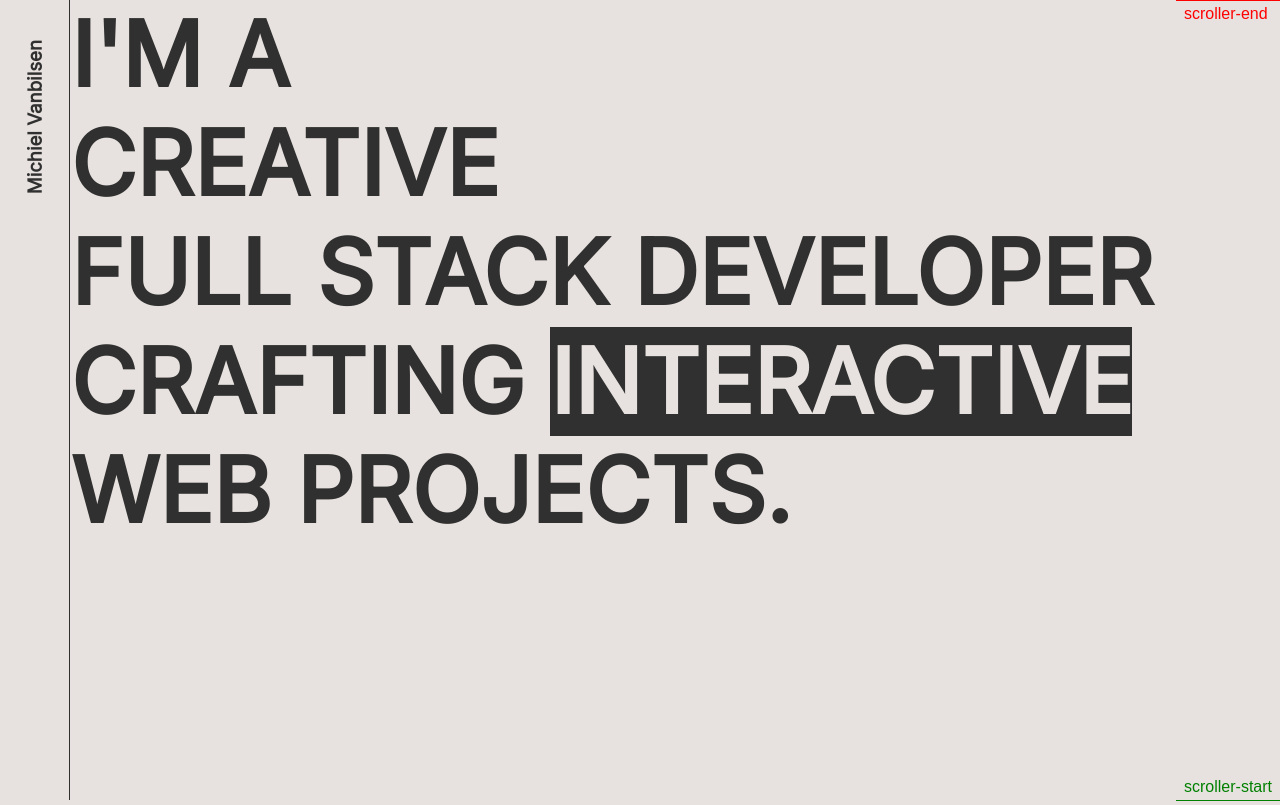
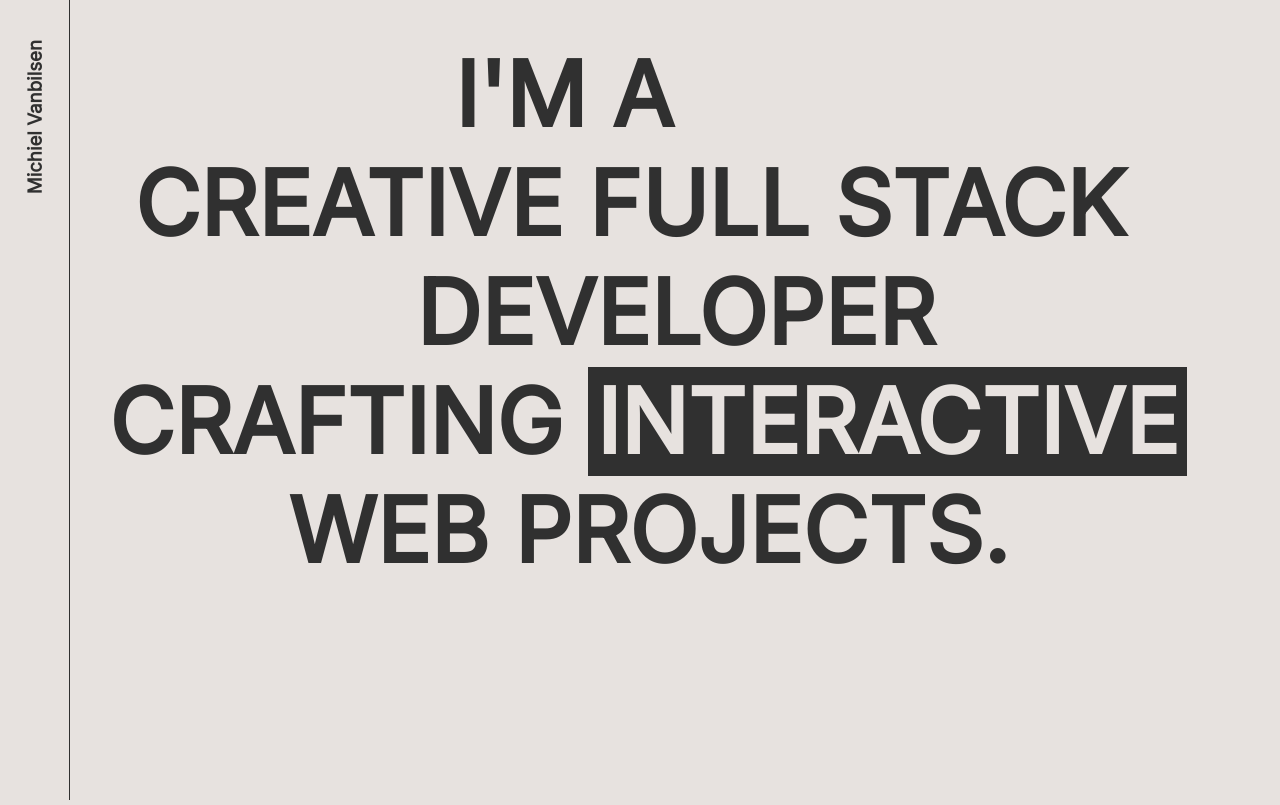
Before and after one commit to MichielVanbilsen/Portfolio-website, a website built with Vite: page src/index.html in a window 1280 px wide. Shown: the top 805 px of the page. Built offline with nearby package versions, Linux system fonts and the light colour scheme; no server answers.

Commit message:
added ey-catcher scrolltrigger and spacing

```diff
--- a/src/gsap.js
+++ b/src/gsap.js
@@ -4,6 +4,28 @@ import { ScrollTrigger } from "gsap/all";
 gsap.registerPlugin(ScrollTrigger);
 
 // EYE CATCHER
+gsap.to("#element1, #element3, #element5", {
+  scrollTrigger: {
+    trigger: ".eye-catcher",
+    start: "top",
+    end: "bottom introduction",
+    scrub: 1,
+    markers: false,
+  },
+  x: -250,
+});
+
+gsap.to("#element2, #element4", {
+  scrollTrigger: {
+    trigger: ".eye-catcher",
+    start: "top",
+    end: "bottom introduction",
+    scrub: 1,
+    markers: false,
+  },
+  x: 250,
+});
+
 
 // PROJECTS
 
@@ -23,7 +45,7 @@ gsap.registerPlugin(ScrollTrigger);
       start: "introduction bottom",
       end: "bottom introduction",
       scrub: 1,
-      markers: true,
+      markers: false,
     },
     x: -250,
   });
--- a/src/index.html
+++ b/src/index.html
@@ -31,10 +31,10 @@
       </div>
       <div class="content-space">
         <section class="eye-catcher">
-          <p class="slide">I'M A</p>
-          <p class="slide">CREATIVE</p>
-          <p class="slide">FULL STACK DEVELOPER</p>
-          <p class="slide">
+          <p id="element1">I'M A</p>
+          <p id="element2">CREATIVE FULL STACK</p>
+          <p id="element3">DEVELOPER</p>
+          <p id="element4">
             CRAFTING
             <a
               href=""
@@ -44,7 +44,7 @@
               ><span class="wrap"></span
             ></a>
           </p>
-          <p class="slide">WEB PROJECTS.</p>
+          <p id="element5">WEB PROJECTS.</p>
         </section>
         <section class="introduction">
           <p>
--- a/src/style.scss
+++ b/src/style.scss
@@ -20,6 +20,7 @@ body {
       border-right: #303030 1px solid;
 
       position: fixed;
+      margin-top: -5vh;
 
       width: 5.5vw;
       height: 100vh;
@@ -44,14 +45,35 @@ body {
 
       .eye-catcher {
         // border: solid 2px blue;
-
+        margin-top: 5vh;
         height: 100vh;
 
         p {
           margin: 0;
           font-family: 'Inter';
           font-size: 7vw;
+          // line-height: 1em;
           font-weight: 1000;
+        }
+
+        #element1 {
+          padding-left: 30vw;
+        }
+
+        #element2 {
+          padding-left: 5vw;
+        }
+
+        #element3 {
+          padding-left: 27vw;
+        }
+
+        #element4 {
+          padding-left: 3vw;
+        }
+
+        #element5 {
+          padding-left: 17vw;
         }
 
         .typewrite {
@@ -60,22 +82,11 @@ body {
           .wrap {
             background-color: #303030;
             color: #e7e2df;
+            padding-left: 8px;
+            padding-right: 8px;
           }
         }
       }
-
-      @keyframes blink-caret {
-
-        from,
-        to {
-          border-color: transparent
-        }
-
-        50% {
-          border-color: orange;
-        }
-      }
-
 
       .introduction {
         // border: solid 2px blue;
```
Also changed, not shown: 1 other file.
